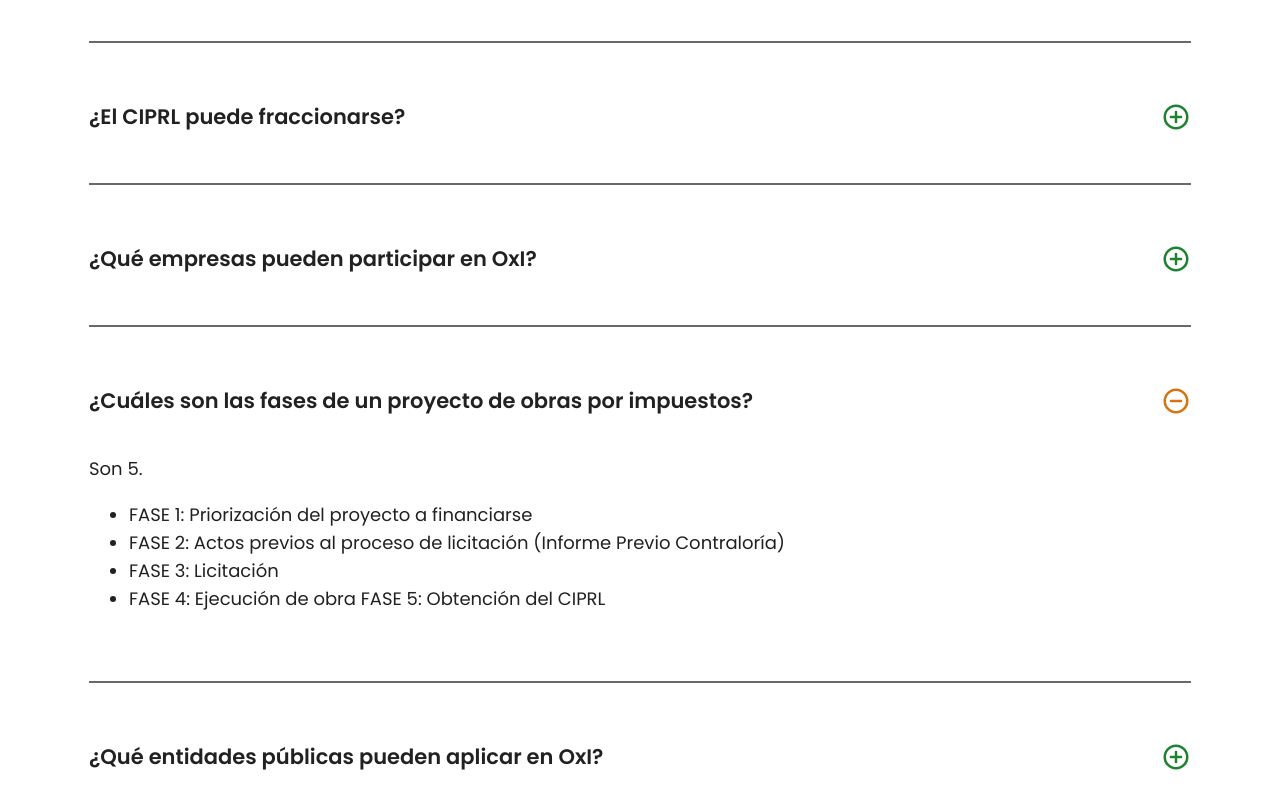
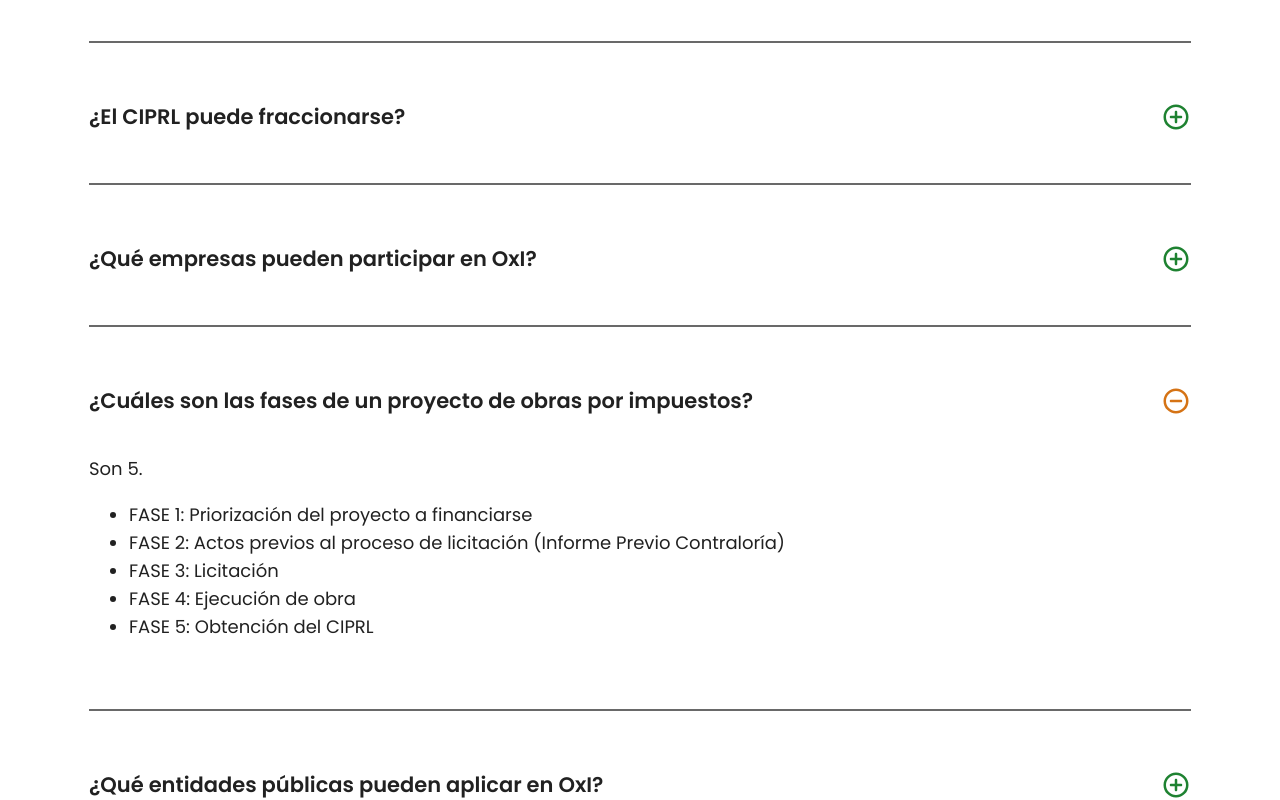
Before and after one commit to vr1eva/avantax, a Next.js app: page /faq in a window 1280 px wide. Both pictures are taken after a click on the picture 1176 px from the left and 1052 px from the top of the page. Shown: the part 652-1452 px from the top of the page. Built offline with nearby package versions, Linux system fonts and the light colour scheme.

Commit message:
fix fase 5 item

```diff
--- a/pages/faq/[openedQuestionIndex].jsx
+++ b/pages/faq/[openedQuestionIndex].jsx
@@ -88,7 +88,8 @@ export default function Faq() {
                   <li>FASE 1: Priorización del proyecto a financiarse</li>
                   <li>FASE 2: Actos previos al proceso de licitación (Informe Previo Contraloría)</li>
                   <li>FASE 3: Licitación</li>
-                  <li>FASE 4: Ejecución de obra FASE 5: Obtención del CIPRL</li>
+                  <li>FASE 4: Ejecución de obra</li>
+                  <li>FASE 5: Obtención del CIPRL</li>
                 </ul>
               </>):faq.answer
                 }
--- a/pages/faq/index.jsx
+++ b/pages/faq/index.jsx
@@ -86,7 +86,8 @@ export default function Faq() {
                   <li>FASE 1: Priorización del proyecto a financiarse</li>
                   <li>FASE 2: Actos previos al proceso de licitación (Informe Previo Contraloría)</li>
                   <li>FASE 3: Licitación</li>
-                  <li>FASE 4: Ejecución de obra FASE 5: Obtención del CIPRL</li>
+                  <li>FASE 4: Ejecución de obra </li>
+                  <li>FASE 5: Obtención del CIPRL</li>
                 </ul>
               </>):faq.answer
                 }
```
